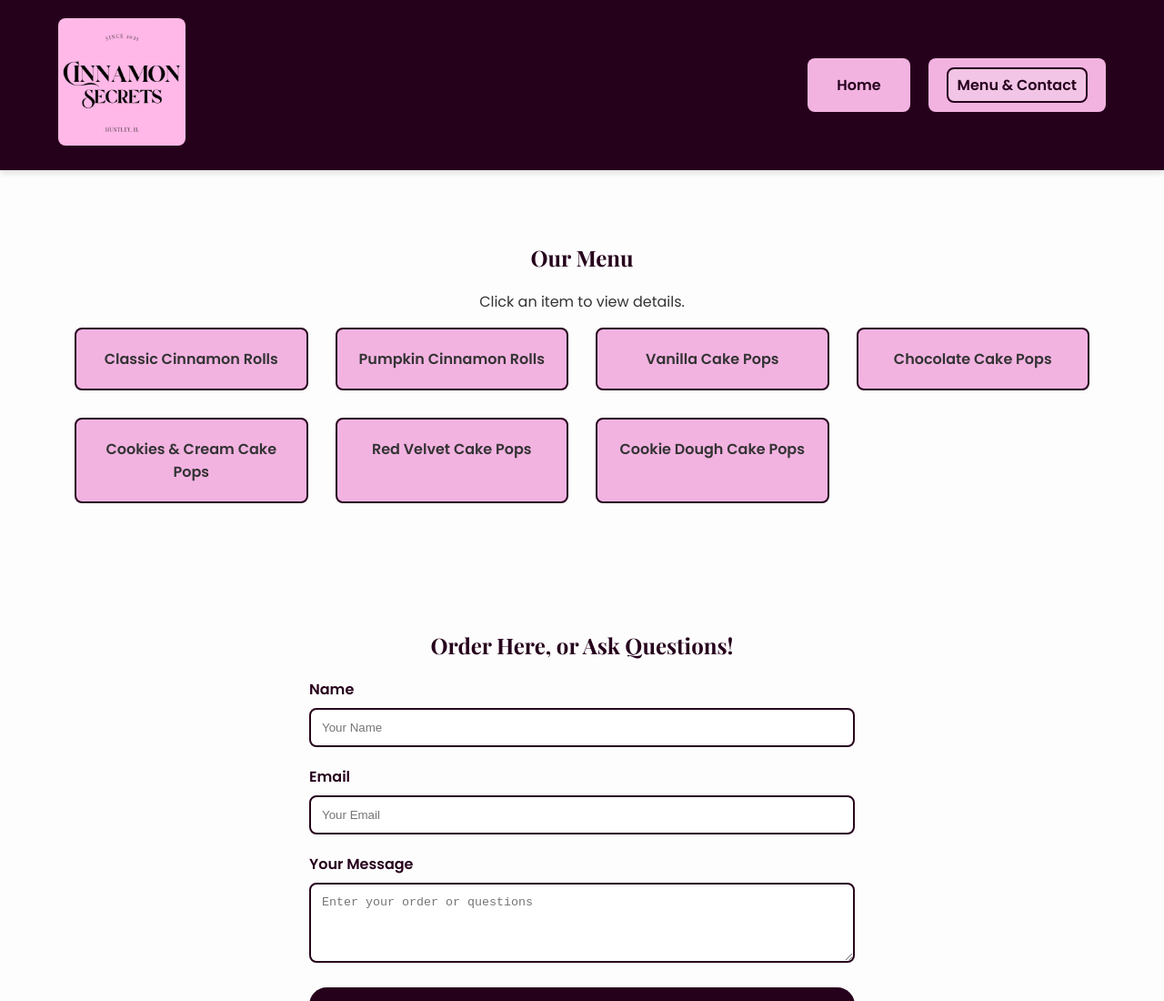
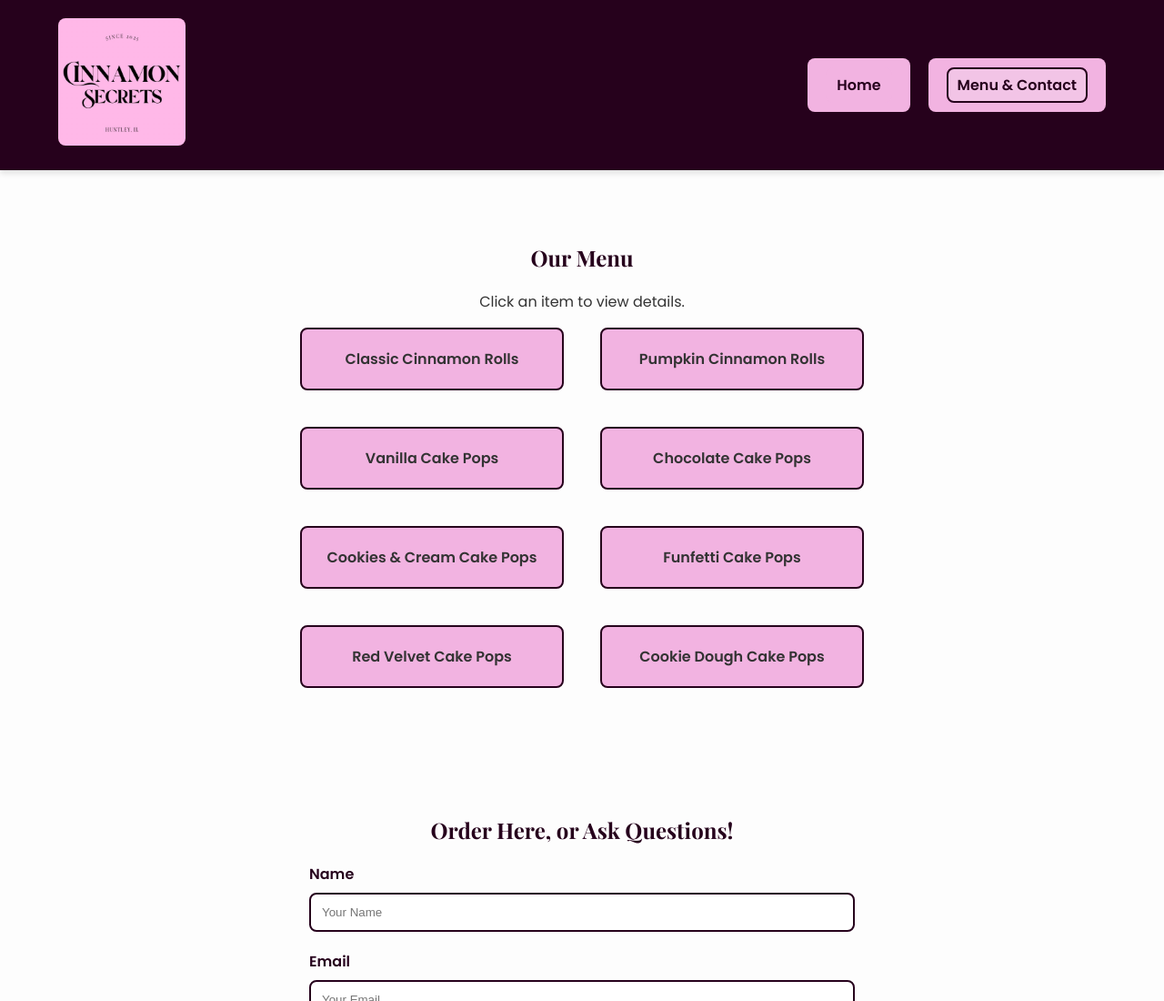
Before and after one commit to ena393/cinnamon-secrets, a website: page menu.html in a window 1280 px wide. Shown: the top 1100 px of the page at 91% size. Drawn offline with nearby package versions, Linux system fonts and the light colour scheme.

Commit message:
Add new images for menu items and update menu structure with pricing information

```diff
--- a/menu.html
+++ b/menu.html
@@ -51,18 +51,20 @@
       <h2>Our Menu</h2>
       <p>Click an item to view details.</p>
       <div class="menu-grid">
-        <div class="menu-item" data-image="classic.jpeg">Classic Cinnamon Rolls</div>
-        <div class="menu-item" data-image="pumpkin.jpg">Pumpkin Cinnamon Rolls</div>
-        <div class="menu-item" data-image="vanilla_cp.jpg">Vanilla Cake Pops</div>
-        <div class="menu-item" data-image="chocolate_cp.jpg">Chocolate Cake Pops</div>
-        <div class="menu-item" data-image="candc_cp.jpg">Cookies & Cream Cake Pops</div>
-        <div class="menu-item" data-image="rv_cp.jpg">Red Velvet Cake Pops</div>
-        <div class="menu-item" data-image="cd_cp.jpg">Cookie Dough Cake Pops</div>
+        <div class="menu-item" data-image="classic_cr.jpeg" data-pricing="">Classic Cinnamon Rolls</div>
+        <div class="menu-item" data-image="pumpkin_cr.jpg" data-pricing="">Pumpkin Cinnamon Rolls</div>
+        <div class="menu-item" data-image="vanilla_cp.jpg" data-pricing="">Vanilla Cake Pops</div>
+        <div class="menu-item" data-image="chocolate_cp.jpg" data-pricing="">Chocolate Cake Pops</div>
+        <div class="menu-item" data-image="candc_cp.jpg" data-pricing="">Cookies & Cream Cake Pops</div>
+        <div class="menu-item" data-image="funfetti_cp.jpg" data-pricing="">Funfetti Cake Pops</div>
+        <div class="menu-item" data-image="rv_cp.jpg" data-pricing="">Red Velvet Cake Pops</div>
+        <div class="menu-item" data-image="cd_cp.jpg" data-pricing="">Cookie Dough Cake Pops</div>
       </div>
       <!-- Image Modal -->
       <div class="image-modal" id="image-modal">
         <span class="modal-close" onclick="closeModal()">&times;</span>
         <img id="modal-image" src="" alt="Menu Item Preview">
+        <img id="modal-pricing" src="" alt="Menu Item Pricing">
       </div>
     </section>
 
--- a/script.js
+++ b/script.js
@@ -31,11 +31,14 @@ document.addEventListener("DOMContentLoaded", function () {
     const menuItems = document.querySelectorAll(".menu-item");
     const modal = document.getElementById("image-modal");
     const modalImage = document.getElementById("modal-image");
+    const modalPricing = document.getElementById("modal-pricing");
 
     menuItems.forEach((item) => {
       item.addEventListener("click", function () {
         const imageSrc = this.getAttribute("data-image");
+        const pricingSrc = this.getAttribute("data-pricing");
         modalImage.src = imageSrc;
+        modalPricing.src = pricingSrc;
         modal.style.display = "flex";
       });
     });
--- a/styles.css
+++ b/styles.css
@@ -6,7 +6,6 @@
     --text-dark: #333;
     --bg: #fdfdfd;
   }
-
   * {
     box-sizing: border-box;
   }
@@ -86,12 +85,10 @@
     color: var(--primary);
     font-weight: 600;
   }
-
   .nav-links a.active {
     border: 2px solid var(--primary); /* Active link border color */
     background-color: var(--accent-lighter); /* Lighter background color */
   }
-
   .menu-toggle {
     display: none;
     background: transparent;
@@ -134,12 +131,13 @@
     color: white;
     padding: 12px 30px;
     border-radius: 30px;
-    text-transform: uppercase;
+    /* text-transform: uppercase; */
+    text-decoration: none;
     letter-spacing: 1px;
     transition: background 0.3s, transform 0.3s;
   }
   .btn:hover {
-    background: var(--accent-light);
+    background: #4b0338;
     transform: scale(1.05);
   }
 
@@ -161,10 +159,10 @@
   }
   .menu-grid {
     display: grid;
-    grid-template-columns: repeat(auto-fit, minmax(200px, 1fr));
-    gap: 30px;
-    width: 90%;
-    max-width: 1200px;
+    grid-template-columns: repeat(auto-fit, minmax(250px, 1fr));
+    gap: 40px;
+    width: 50%;
+    max-width: 75%;
     margin: 0 auto;
   }
   .menu-item {
```
Also changed, not shown: classic_cr.jpeg (renamed from classic.jpeg), easter_cr.jpg (renamed from easter.jpg), funfetti_cp.jpg (added), pumpkin_cr.jpg (renamed from pumpkin.jpg), valentines_cr.jpg (renamed from valentines.jpg).
